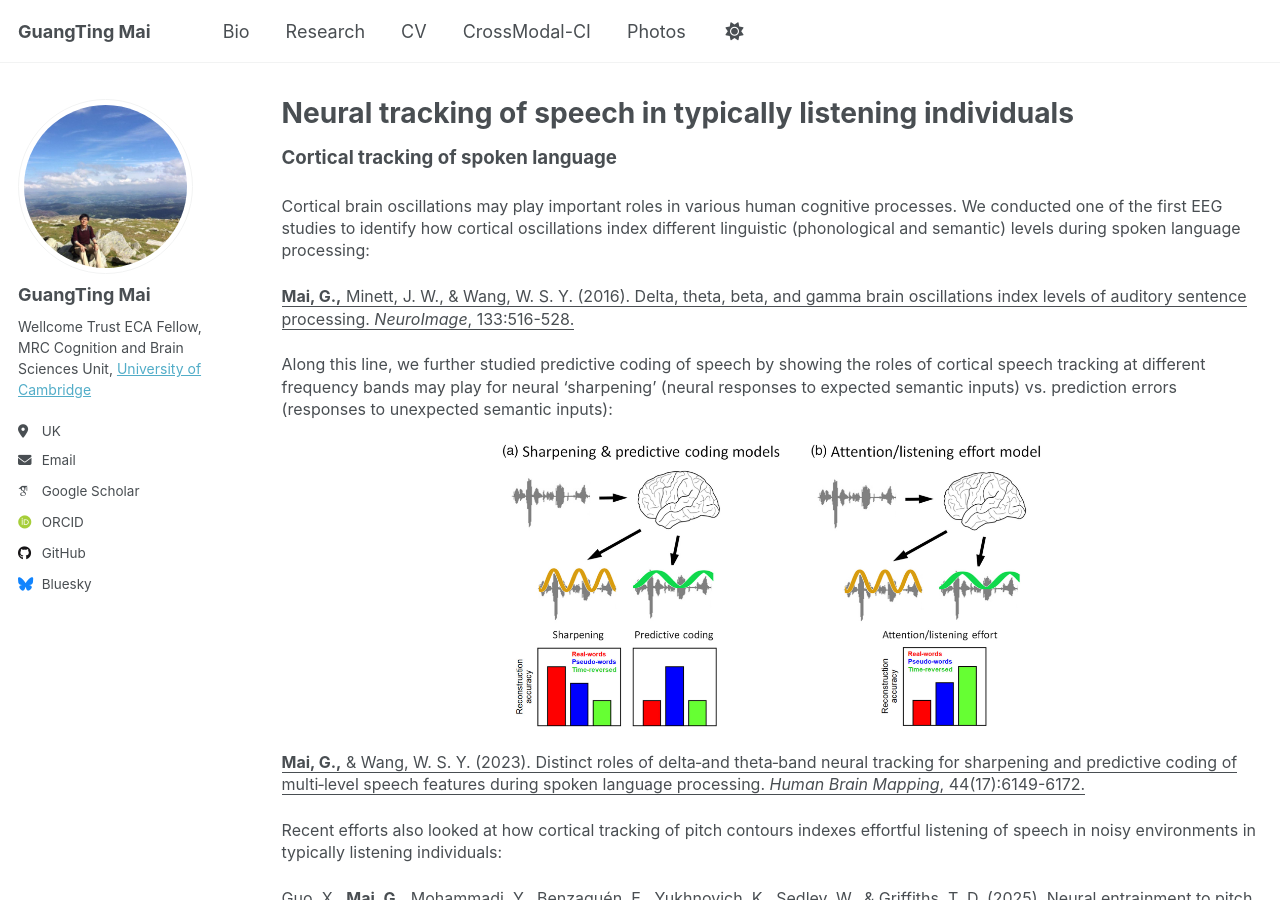
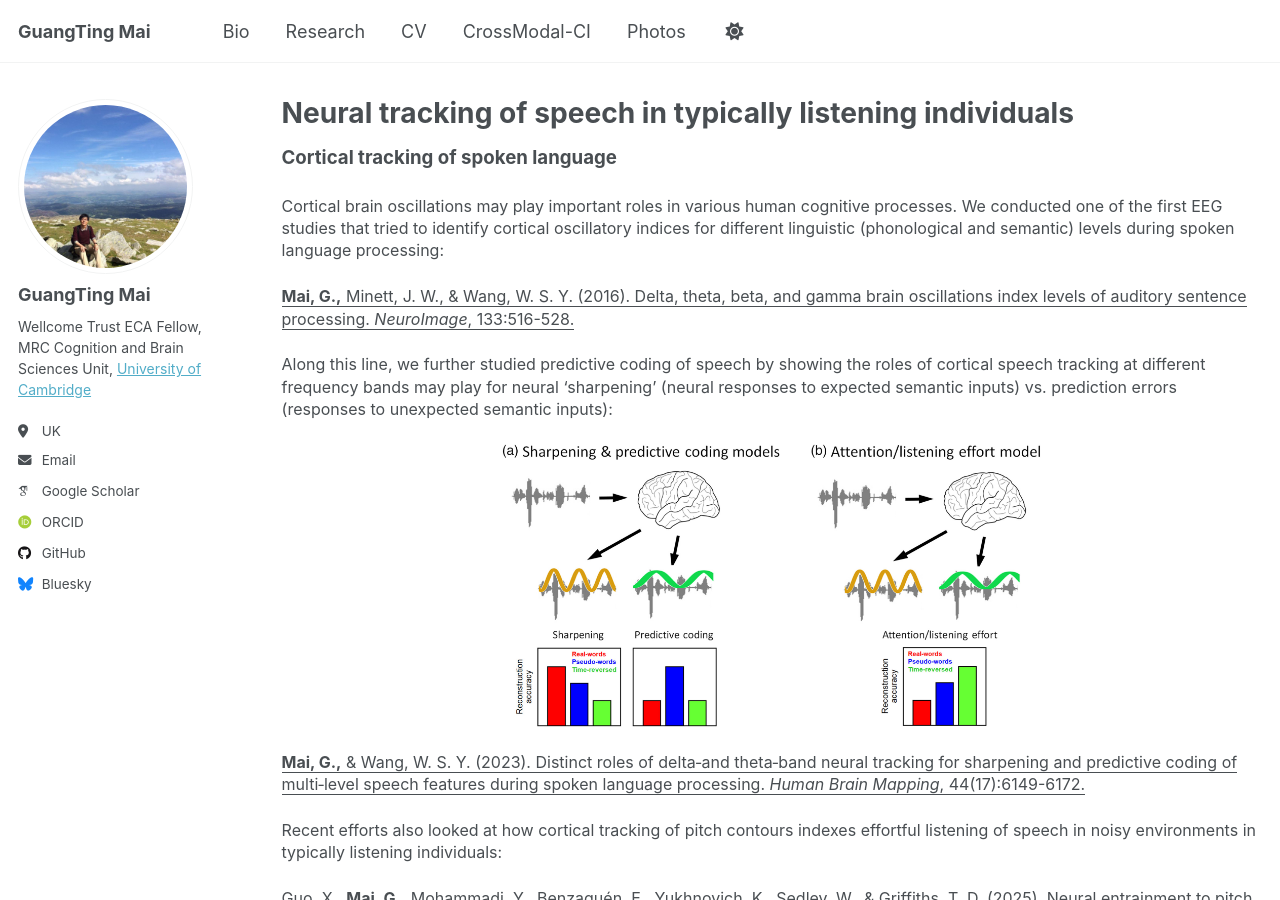
Before and after one commit to guangtingmai/guangtingmai.github.io, a Jekyll site: the page built from _pages/neuraltrack-typical.html, in a window 1280 px wide and 900 px high. Built offline with Jekyll 4.4.1, drawn with Linux system fonts in a browser that asks for light colours; some web fonts are replaced.

Commit message:
Update neuraltrack-typical.html

```diff
--- a/_pages/neuraltrack-typical.html
+++ b/_pages/neuraltrack-typical.html
@@ -6,7 +6,7 @@ author_profile: true
 ---
 <p><span style="font-size: 14pt;line-height: 1.4;display: block;margin-bottom: 0.1vh"><strong>Cortical tracking of spoken language</strong></span></p>
 <p><span style="font-size: 12pt;line-height: 1.4;display: block;margin-bottom: 0.1vh">Cortical brain oscillations may play important roles in
-  various human cognitive processes. We conducted one of the first EEG studies to identify how cortical oscillations index different linguistic
+  various human cognitive processes. We conducted one of the first EEG studies that tried to identify cortical oscillatory indices for different linguistic
   (phonological and semantic) levels during spoken language processing:</span></p>
 <p><span style="font-size: 12pt;line-height: 1.4;display: block;margin-bottom: 0.1vh"><a href="https://www.sciencedirect.com/science/article/abs/pii/S1053811916001737" style="color:inherit; text-decoration:none;"><u><strong>Mai, G.,</strong> Minett, J. W., & Wang, W. S. Y. (2016). Delta, theta, beta, and gamma brain oscillations index levels of auditory sentence processing. <i>NeuroImage</i>, 133:516-528.</u></a></span></p>
 <p><span style="font-size: 12pt;line-height: 1.4;display: block;margin-bottom: 0.1vh">Along this line, we further studied predictive coding of
```
